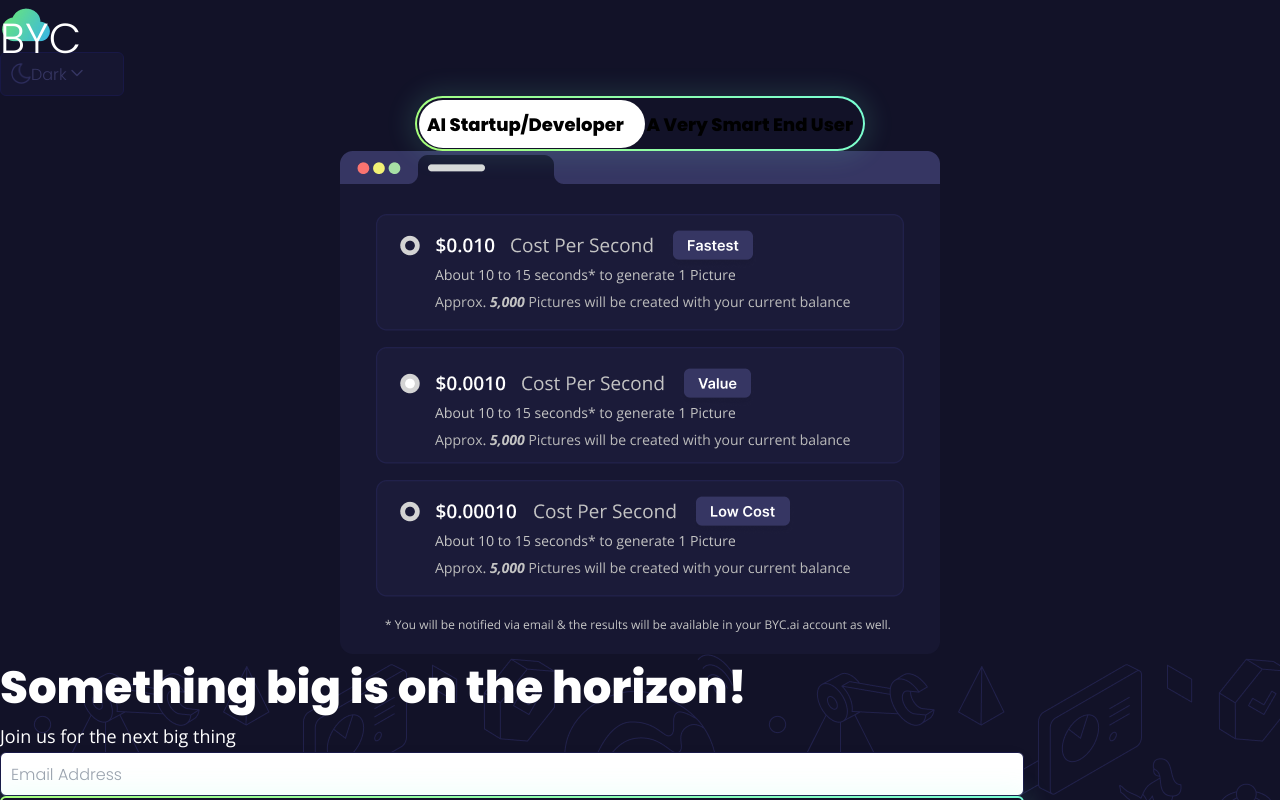
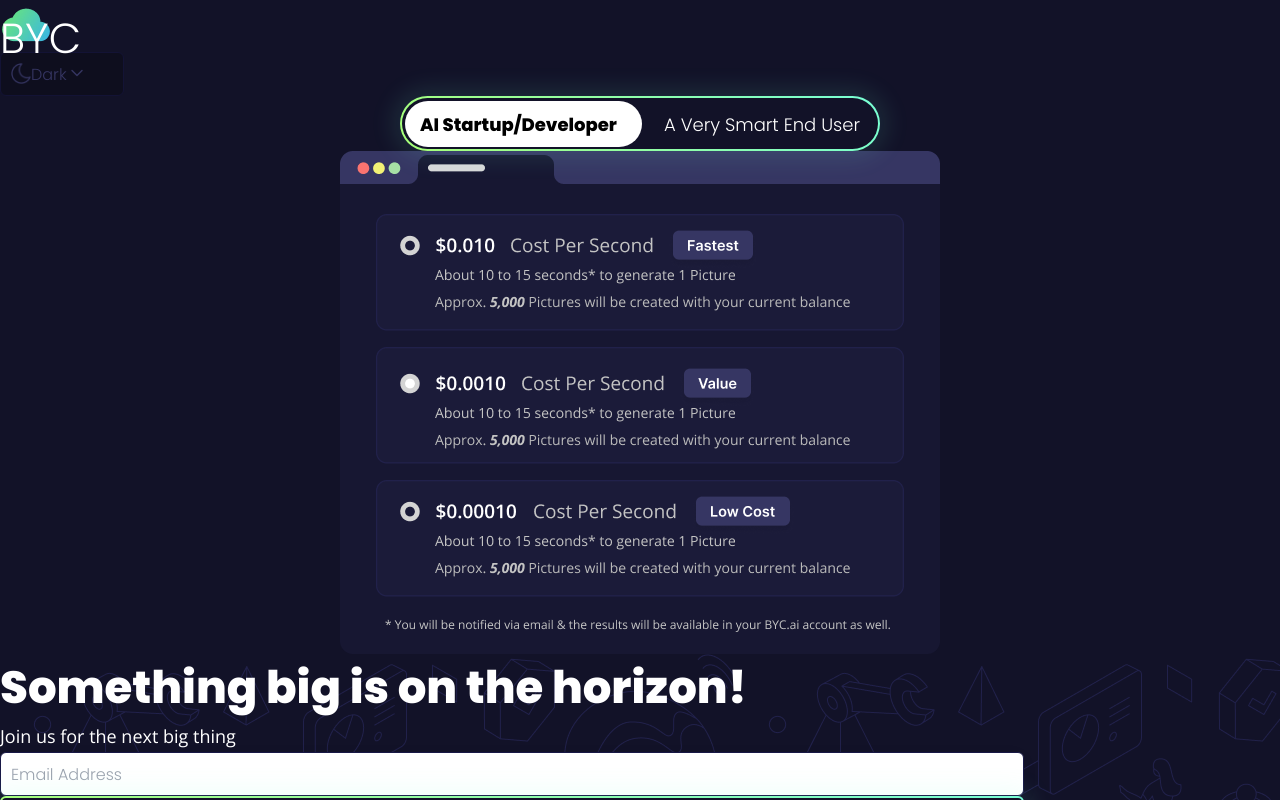
Before and after one commit to Harisborialas/Commingsoon-page, a Next.js app: page / in a window 1280 px wide. Shown: the top 800 px of the page. Built offline with nearby package versions, Linux system fonts and the light colour scheme.

Commit message:
updating

```diff
--- a/Components/commingSoonPage.js
+++ b/Components/commingSoonPage.js
@@ -14,7 +14,6 @@ const initState = {
 const CommingSoonPage = () => {
   const [state, setState] = useState(initState);
   const { values, isloading } = state;
-  const [clicked, setClicked] = useState(false);
 
   const onSubmit = async () => {
     const emailRegex = /^[^\s@]+@[^\s@]+\.[^\s@]+$/;
@@ -64,9 +63,6 @@ const CommingSoonPage = () => {
     document.body.classList.remove("dark");
     document.body.classList.add("light");
   };
-  function handleClick() {
-    setClicked(true);
-  }
 
   return (
     <>
--- a/styles/globals.css
+++ b/styles/globals.css
@@ -223,16 +223,7 @@ body.dark #mainpage {
 }
 
 /* ------------------Dropdown---------------------- */
-/* #Theme {
-  font-family: "Poppins";
-  font-style: normal;
-  font-weight: 400;
-  font-size: 16px;
-  line-height: 33px;
-  color: #ffffff;
-  margin-right: 8px;
-  margin-top: 2px;
-} */
+
 #Dark {
   font-family: "Poppins";
   font-style: normal;
@@ -248,9 +239,8 @@ body.dark #mainpage {
   box-sizing: border-box;
   width: 124px;
   height: 44px;
-  color: #797979;
-  background-color: #161631;
-  border: 1px solid #181846;
+  background: #0e0e1e;
+  border: 1px solid #131335;
   border-radius: 6px;
 }
 
@@ -287,7 +277,7 @@ body.dark #mainpage {
 }
 .toggle-button {
   display: inline-block;
-  width: 450px;
+  width: 480px;
   height: 55px;
 }
 
@@ -304,9 +294,8 @@ body.dark #mainpage {
   position: relative;
   cursor: pointer;
   transition: background-color 0.3s ease;
-  /* color: #ffffff; */
   background: transparent;
-  padding: 0.5rem 1rem;
+  padding: 1rem 1rem;
   background-image: linear-gradient(90deg, #121228, #121228),
     linear-gradient(45deg, #a8ff78, #78ffd6);
   background-clip: padding-box, border-box;
@@ -318,38 +307,49 @@ body.dark #mainpage {
   content: "";
   display: block;
   position: absolute;
-  top: 2px;
-  left: 2px;
-  width: 226px;
-  height: 47.5px;
-  background: #ffffff;
+  top: 3px;
+  left: 3px;
+  bottom: 3px;
+  width: 237px;
+  height: 45.5px;
+  background-color: #ffffff;
   border-radius: 56.07px;
   transition: all 0.3s ease;
 }
+.toggle-input:checked + .toggle-label .toggle-text-on {
+  color: #ffffff;
+  font-weight: 400;
+}
+.toggle-input:not(:checked) + .toggle-label .toggle-text-off {
+  color: #ffffff;
+  font-weight: 400;
+}
 
-.toggle-text-on,
-.toggle-text-off {
+.toggle-text-on {
   position: absolute;
   top: 50%;
+  left: 18px;
   transform: translateY(-50%);
   font-family: "Poppins";
   font-style: normal;
   font-weight: 600;
   font-size: 18px;
   line-height: 25px;
-  /* color: #121228; */
-}
-
-.toggle-text-on {
-  left: 10px;
 }
 
 .toggle-text-off {
-  right: 10px;
+  position: absolute;
+  top: 50%;
+  right: 18px;
+  transform: translateY(-50%);
+  font-family: "Poppins";
+  font-style: normal;
+  font-weight: 600;
+  font-size: 18px;
+  line-height: 25px;
 }
-
 .toggle-input:checked + .toggle-label:before {
-  transform: translateX(216px);
+  transform: translateX(234px);
 }
 
 /* ___________________________Toogle btn end________________ */
```
Also changed, not shown: public/mode.png.
